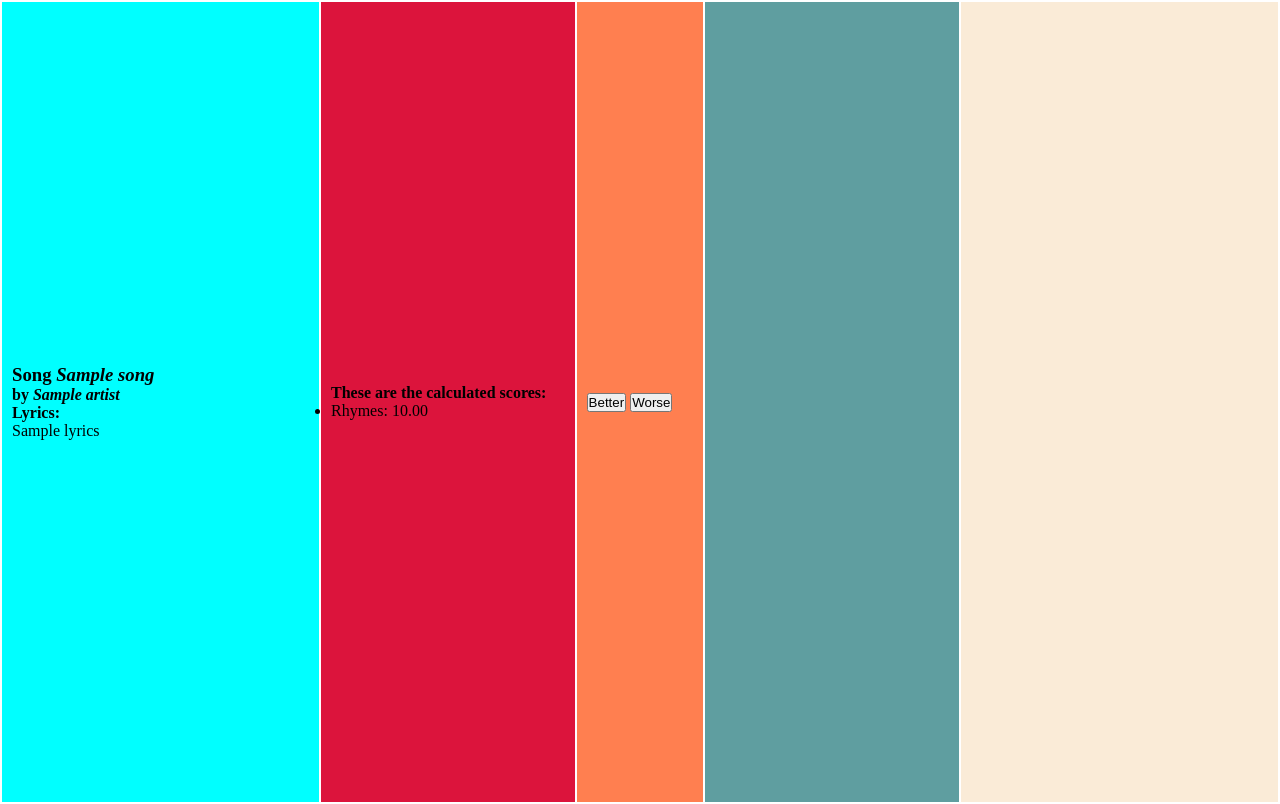
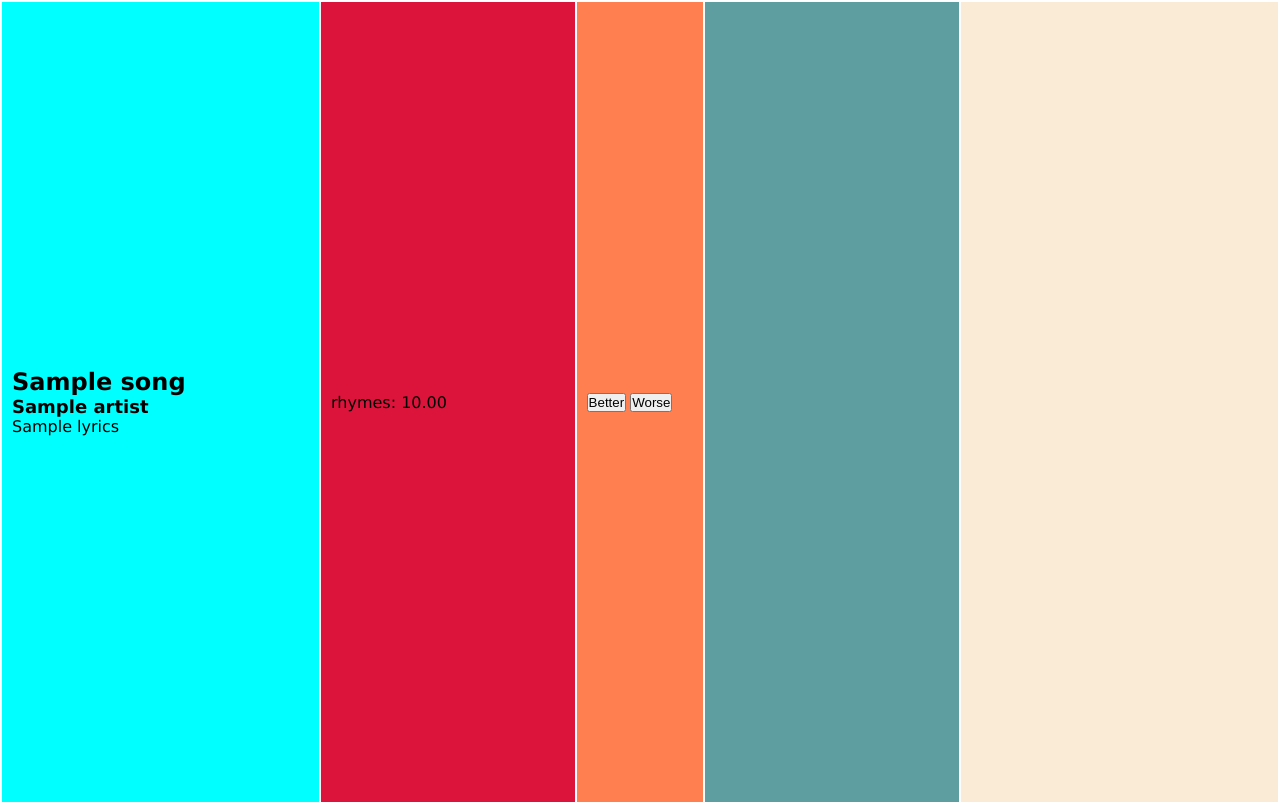
Before and after one commit to kszabova/lyrics-analysis, a Django app: template la_site/comparison/templates/comparison/evaluate_lyrics.html in a window 1280 px wide. Run offline with Django 3.2, Linux system fonts and the light colour scheme; the template is opened without the code that fills it: most values are stand-ins (such as "Sample title", 1, 10 or a date in 2020).

Commit message:
Change font appearance

```diff
--- a/la_site/comparison/static/comparison/evaluate_lyrics.css
+++ b/la_site/comparison/static/comparison/evaluate_lyrics.css
@@ -7,16 +7,41 @@ body {
     height: 100%;
 }
 
-.lyrics {
+ul {
+    list-style-type: none;
+}
+
+.song {
 }
 
 .score {
+    font-family: Verdana, "Helvetica Neue", Arial, Helvetica, Geneva, sans-serif;
+    font-size: medium;
 }
 
 .innerContent {
     padding: 10px;
 }
 
+/* Song appearance */
+.title {
+    font-family: Verdana, "Helvetica Neue", Arial, Helvetica, Geneva, sans-serif;
+    font-size: x-large;
+}
+
+.artist {
+    font-family: Verdana, "Helvetica Neue", Arial, Helvetica, Geneva, sans-serif;
+    font-size: large;
+}
+
+.lyrics {
+    font-family: Verdana, "Helvetica Neue", Arial, Helvetica, Geneva, sans-serif;
+    font-size: medium;
+    max-height: 500px;
+    overflow: auto;
+}
+
+/* Hide scrollbars - only for Chrome */
 ::-webkit-scrollbar {
     display: none;
 }
--- a/la_site/comparison/templates/comparison/evaluate_lyrics.html
+++ b/la_site/comparison/templates/comparison/evaluate_lyrics.html
@@ -17,7 +17,7 @@
             {% if worse %}
             worseArtist = "{{ worse.song.artist }}";
             worseTitle = "{{ worse.song.title }}";
-            worseRhymeScore = "Rhymes: {{ worse.rhyme_score|floatformat:'2' }}";
+            worseRhymeScore = "rhymes: {{ worse.rhyme_score|floatformat:'2' }}";
             {% endif %}
 
             function showWorseSong() {
@@ -43,12 +43,11 @@
             <table width="100%" height="100">
                 <tr>
                     <td style="width: 25%; height: 100vh; background-color: cyan">
-                        <div id="songLyrics" class="lyrics">
+                        <div id="songLyrics" class="song">
                                 <div class="innerContent">
-                                <h3>Song <i>{{ score.song.title}}</i></h3>
-                                <h4>by <i>{{ score.song.artist }}</i></h4>
-                                <p><b>Lyrics:</b></p>
-                                <div style="max-height: 500px; overflow: auto">{{ score.song.lyrics|linebreaks }}</div>
+                                <h3 class="title">{{ score.song.title}}</h3>
+                                <h4 class="artist">{{ score.song.artist }}</h4>
+                                <div class="lyrics">{{ score.song.lyrics|linebreaks }}</div>
                             </div>
                         </div>
                     </td>
@@ -56,9 +55,8 @@
                     <td style="width: 20%; background-color: crimson">
                         <div id="songScore" class="score">
                             <div class="innerContent">
-                                <p><b>These are the calculated scores:</b></p>
                                 <ul>
-                                    <li>Rhymes: {{ score.rhyme_score|floatformat:'2' }}</li>
+                                    <li>rhymes: {{ score.rhyme_score|floatformat:'2' }}</li>
                                 </ul>
                             </div>
                         </div>
@@ -76,7 +74,6 @@
                     <td style="width: 20%; background-color: cadetblue">
                         <div id="comparisonScore" class="score" style="display:none">
                             <div class="innerContent">
-                                <p><b>These are the computed scores:</b></p>
                                 <ul>
                                     <li id="rhymeScore"></li>
                                 </ul>
@@ -85,12 +82,11 @@
                     </td>
 
                     <td style="width: 25%; height: 100vh; background-color: antiquewhite">
-                        <div id="comparisonLyrics" class="lyrics" style="display:none">
+                        <div id="comparisonLyrics" class="song" style="display:none">
                             <div class="innerContent">
-                                <h3 id="title"></h3>
-                                <h4 id="artist"></h4>
-                                <p><b>Lyrics:</b></p>
-                                <div id="lyrics" style="max-height: 500px; overflow: auto"></div>
+                                <h3 class="title" id="title"></h3>
+                                <h4 class="artist" id="artist"></h4>
+                                <div class="lyrics" id="lyrics""></div>
                             </div>
                         </div>
                     </td>
```
